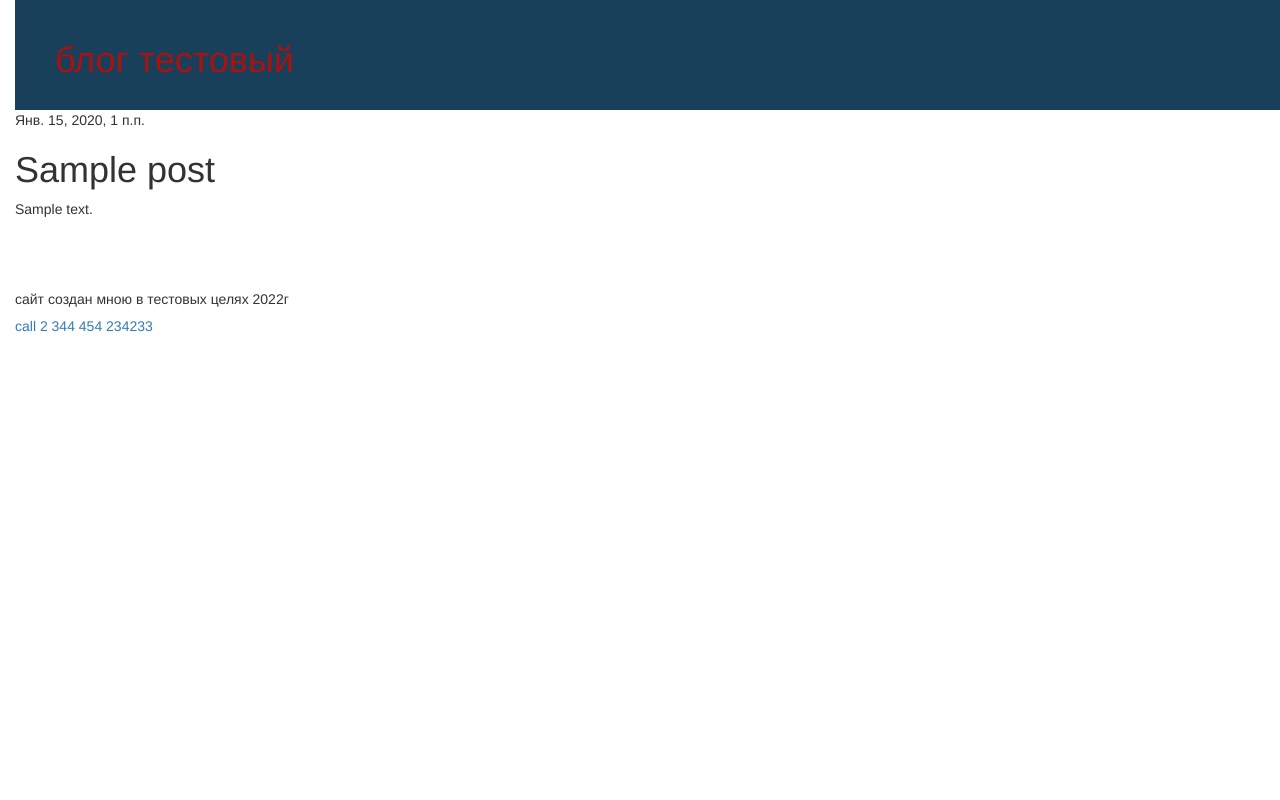
After one commit to Andrey-Zakurov/my-first-blog, a Django app: page /post/1/ in a window 1280 px wide. The commit adds this page. Run offline with Django 3.2, Linux system fonts and the light colour scheme; tables that the repository leaves empty hold one stand-in row (values such as "Sample post"); some libraries are stand-ins or nearby versions.

Commit message:
podelal chutok))

```diff
--- /dev/null
+++ b/blog/static/blog.css
@@ -0,0 +1 @@
+id = "head" {color: #aa1111;}
--- /dev/null
+++ b/blog/static/css/blog.css
@@ -0,0 +1,6 @@
+h1 a {color: #aa1111;}
+body {padding-left: 15px}
+.head_blog { background-color: #19405b;
+         margin-top: 0;
+         padding: 20px 20px 20px 40px;
+       }
--- /dev/null
+++ b/blog/templates/blog/base.html
@@ -0,0 +1,23 @@
+{% load static %}
+<html>
+    <head>
+        <link rel="stylesheet" href="//maxcdn.bootstrapcdn.com/bootstrap/3.2.0/css/bootstrap.min.css">
+        <link rel="stylesheet" href="//maxcdn.bootstrapcdn.com/bootstrap/3.2.0/css/bootstrap-theme.min.css">
+        <link rel="stylesheet" href="{% static 'css/blog.css' %}">
+        <title id = "head1">Блог тестовый</title>
+        <div class = "head_blog">
+            <h1><a href="/">блог тестовый</a></h1>
+        </div>
+    </head>
+
+    <body>
+       {% block content %}
+       {% endblock %}
+           <br>
+            <br>
+            <br>
+            </h4> сайт создан мною в тестовых целях    2022г</h4>
+            <h5><a href="">call 2 344 454 234233</a></h5>
+        </div>
+    </body>
+</html>
--- /dev/null
+++ b/blog/templates/blog/post_detail.html
@@ -0,0 +1,13 @@
+{% extends 'blog/base.html' %}
+
+{% block content%}
+        <div class = "post">
+                {% if post.published_date %}
+                        <div class = "date">
+                                {{ post.published_date }}
+                        </div>
+                {% endif %}
+                <h1>{{ post.title }}</h1>
+                <p>{{ post.text|linebreaksbr}}</p>
+        </div>
+{% endblock %}
--- a/blog/urls.py
+++ b/blog/urls.py
@@ -3,4 +3,5 @@ from . import views
 
 urlpatterns = [
     path('', views.post_list, name = 'post_list'),
+    path('post/<int:pk>/', views.post_detail, name = 'post_detail')
 ]
--- a/blog/views.py
+++ b/blog/views.py
@@ -1,6 +1,28 @@
-from django.shortcuts import render
+from django.shortcuts import render, get_object_or_404
+from .models import Post
+from django.utils import timezone
+from  .help_create import Help_create
 
 # Create your views here.
 
+br = Help_create()
+
 def post_list(request):
-    return render(request, 'blog/post_list.html', {})
+    posts = Post.objects.filter(published_date__lte = timezone.now()).order_by('published_date')
+    print(type(posts))
+    print('-----------')
+    print(posts.count)
+    print('-----------')
+    print(dir(posts))
+    br.line_string()
+    print(dir(render))
+    print('-----------')
+    br.line_string()
+    print(br.line_string())
+    context = {'posts':posts}
+#    context = {1: 123, 2:125}
+    return render(request, 'blog/post_list.html', context)
+
+def post_detail(request,pk):
+     post = get_object_or_404(Post, pk=pk)
+     return render(request, 'blog/post_detail.html', {'post': post})
```
Also changed, not shown: blog/help_create.py (added, +13 -0 lines), blog/templates/blog/post_list.html (+14 -21 lines), blog/models.py (line endings or trailing spaces), 3 other files.
